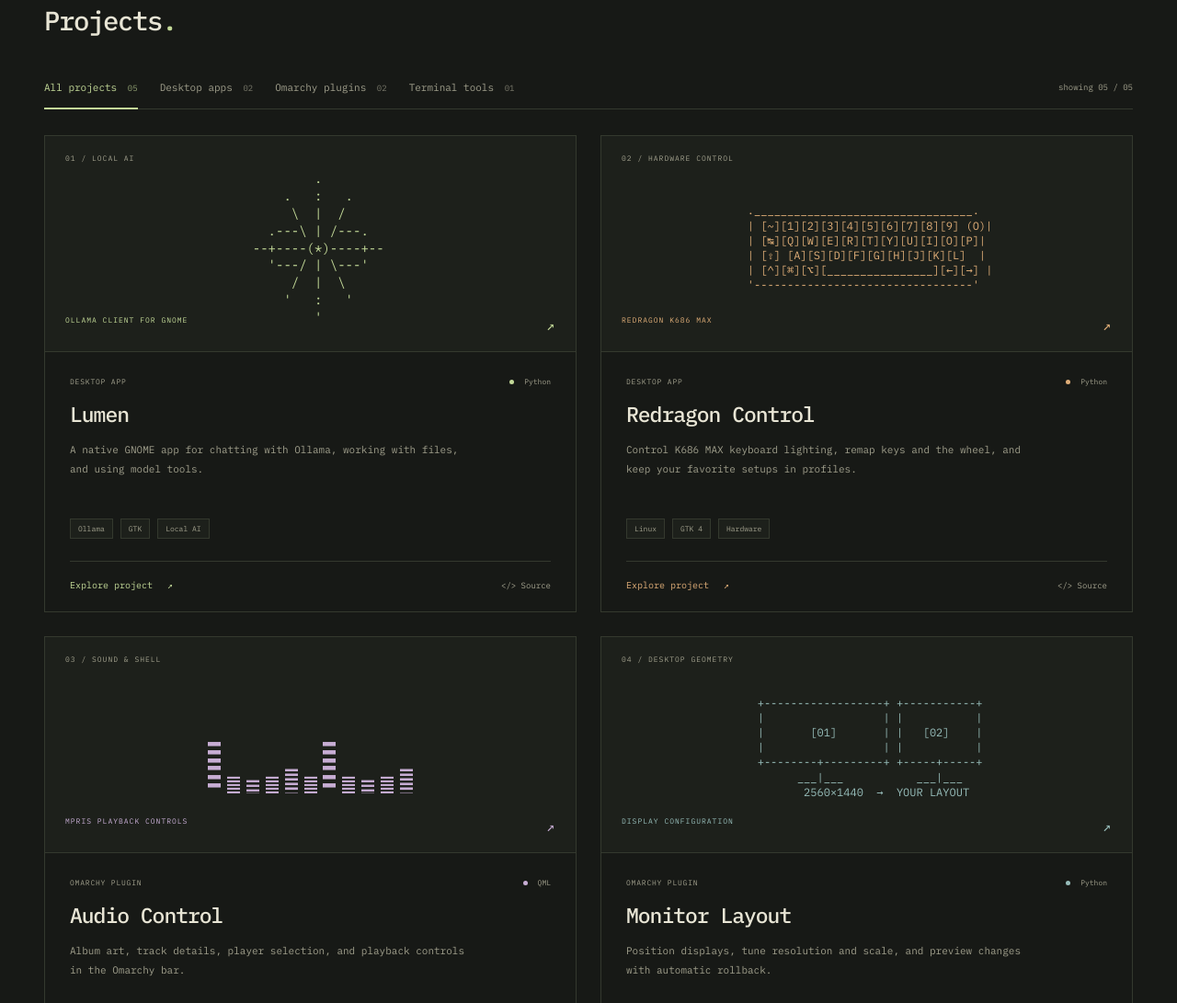
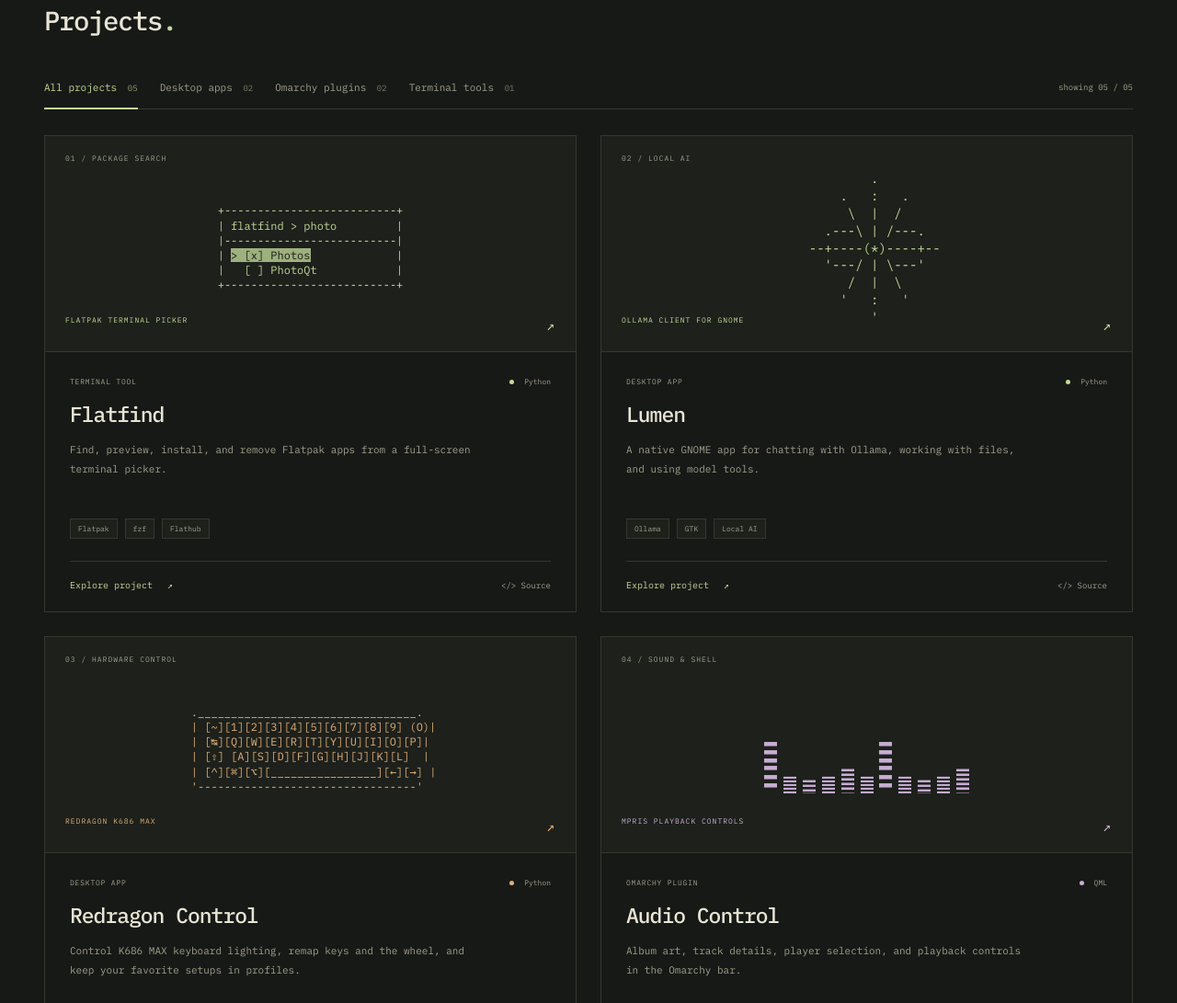
Before and after one commit to wfoyt/website, a plain HTML site: page dist/index.html in a window 1280 px wide. Shown: the part 965-2056 px from the top of the page at 92% size. Drawn offline with Linux system fonts and the light colour scheme.

Commit message:
Move Flatfind to the first project card

```diff
--- a/dist/index.html
+++ b/dist/index.html
@@ -32,32 +32,9 @@
     </section>
     <section class="projects wrap section" id="projects" aria-labelledby="projects-title"><div class="section-heading"><h2 id="projects-title">Projects<span class="accent">.</span></h2></div><div class="project-toolbar"><div class="filters" role="group" aria-label="Filter projects"><button class="filter active" data-filter="all" aria-pressed="true">All projects <span>05</span></button><button class="filter" data-filter="desktop" aria-pressed="false">Desktop apps <span>02</span></button><button class="filter" data-filter="omarchy" aria-pressed="false">Omarchy plugins <span>02</span></button><button class="filter" data-filter="terminal" aria-pressed="false">Terminal tools <span>01</span></button></div><span class="result-count" id="result-count" aria-live="polite">showing 05 / 05</span></div>
       <div class="project-grid" id="project-grid">
-        <article class="project-card" data-category="desktop" style="--card-accent:var(--green)"><div class="project-visual lumen"><div class="visual-caption">01 / LOCAL AI</div><pre class="lumen-art" aria-hidden="true">          .
-      .   :   .
-       \  |  /
-    .---\ | /---.
-  --+----(*)----+--
-    '---/ | \---'
-       /  |  \
-      '   :   '
-          '</pre><div class="visual-bottom"><span>OLLAMA CLIENT FOR GNOME</span><span>↗</span></div></div><div class="project-content"><div class="card-meta"><span>DESKTOP APP</span><span><i class="language-dot"></i> Python</span></div><h3>Lumen</h3><p>A native GNOME app for chatting with Ollama, working with files, and using model tools.</p><div class="tags"><span>Ollama</span><span>GTK</span><span>Local AI</span></div><div class="card-actions"><button class="details-link" data-project="lumen">Explore project <span>↗</span></button><a href="https://github.com/wfoyt/Lumen" target="_blank" rel="noopener noreferrer" aria-label="Lumen source on GitHub">&lt;/&gt; Source</a></div></div></article>
-        <article class="project-card" data-category="desktop" style="--card-accent:var(--orange)"><div class="project-visual keyboard"><div class="visual-caption">02 / HARDWARE CONTROL</div><pre aria-hidden="true"> ._________________________________.
- | [~][1][2][3][4][5][6][7][8][9] (O)|
- | [↹][Q][W][E][R][T][Y][U][I][O][P]|
- | [⇧] [A][S][D][F][G][H][J][K][L]  |
- | [^][⌘][⌥][________________][←][→] |
- '---------------------------------'</pre><div class="visual-bottom"><span>REDRAGON K686 MAX</span><span>↗</span></div></div><div class="project-content"><div class="card-meta"><span>DESKTOP APP</span><span><i class="language-dot"></i> Python</span></div><h3>Redragon Control</h3><p>Control K686 MAX keyboard lighting, remap keys and the wheel, and keep your favorite setups in profiles.</p><div class="tags"><span>Linux</span><span>GTK 4</span><span>Hardware</span></div><div class="card-actions"><button class="details-link" data-project="redragon">Explore project <span>↗</span></button><a href="https://github.com/wfoyt/Redragon-Control" target="_blank" rel="noopener noreferrer" aria-label="Redragon Control source on GitHub">&lt;/&gt; Source</a></div></div></article>
-        <article class="project-card" data-category="omarchy" style="--card-accent:var(--purple)"><div class="project-visual audio"><div class="visual-caption">03 / SOUND & SHELL</div><div class="equalizer" aria-hidden="true"><span>▂<br>▂<br>▂<br>▂<br>▂<br>▂</span><span>▂<br>▂<br>▂<br>▂<br>▂<br>▂</span><span>▂<br>▂<br>▂<br>▂<br>▂<br>▂</span><span>▂<br>▂<br>▂<br>▂<br>▂<br>▂</span><span>▂<br>▂<br>▂<br>▂<br>▂<br>▂</span><span>▂<br>▂<br>▂<br>▂<br>▂<br>▂</span><span>▂<br>▂<br>▂<br>▂<br>▂<br>▂</span><span>▂<br>▂<br>▂<br>▂<br>▂<br>▂</span><span>▂<br>▂<br>▂<br>▂<br>▂<br>▂</span><span>▂<br>▂<br>▂<br>▂<br>▂<br>▂</span><span>▂<br>▂<br>▂<br>▂<br>▂<br>▂</span></div><div class="visual-bottom"><span>MPRIS PLAYBACK CONTROLS</span><span>↗</span></div></div><div class="project-content"><div class="card-meta"><span>OMARCHY PLUGIN</span><span><i class="language-dot"></i> QML</span></div><h3>Audio Control</h3><p>Album art, track details, player selection, and playback controls in the Omarchy bar.</p><div class="tags"><span>Quickshell</span><span>MPRIS</span><span>Music</span></div><div class="card-actions"><button class="details-link" data-project="audio">Explore project <span>↗</span></button><a href="https://github.com/wfoyt/Omarchy-Audio-Control" target="_blank" rel="noopener noreferrer" aria-label="Omarchy Audio Control source on GitHub">&lt;/&gt; Source</a></div></div></article>
-        <article class="project-card" data-category="omarchy" style="--card-accent:var(--blue)"><div class="project-visual monitors"><div class="visual-caption">04 / DESKTOP GEOMETRY</div><pre aria-hidden="true"> +------------------+ +-----------+
- |                  | |           |
- |       [01]       | |   [02]    |
- |                  | |           |
- +--------+---------+ +-----+-----+
-       ___|___           ___|___
-        2560×1440  →  YOUR LAYOUT</pre><div class="visual-bottom"><span>DISPLAY CONFIGURATION</span><span>↗</span></div></div><div class="project-content"><div class="card-meta"><span>OMARCHY PLUGIN</span><span><i class="language-dot"></i> Python</span></div><h3>Monitor Layout</h3><p>Position displays, tune resolution and scale, and preview changes with automatic rollback.</p><div class="tags"><span>Hyprland</span><span>Quickshell</span><span>Displays</span></div><div class="card-actions"><button class="details-link" data-project="monitor">Explore project <span>↗</span></button><a href="https://github.com/wfoyt/omarchy-monitor-manager" target="_blank" rel="noopener noreferrer" aria-label="Monitor Layout source on GitHub">&lt;/&gt; Source</a></div></div></article>
         <article class="project-card" data-category="terminal" style="--card-accent:var(--green)">
           <div class="project-visual flatfind">
-            <div class="visual-caption">05 / PACKAGE SEARCH</div>
+            <div class="visual-caption">01 / PACKAGE SEARCH</div>
             <pre aria-hidden="true">+--------------------------+
 | flatfind &gt; photo         |
 |--------------------------|
@@ -74,6 +51,29 @@
             <div class="card-actions"><button class="details-link" data-project="flatfind">Explore project <span>↗</span></button><a href="https://github.com/wfoyt/flatfind" target="_blank" rel="noopener noreferrer" aria-label="Flatfind source on GitHub">&lt;/&gt; Source</a></div>
           </div>
         </article>
+        <article class="project-card" data-category="desktop" style="--card-accent:var(--green)"><div class="project-visual lumen"><div class="visual-caption">02 / LOCAL AI</div><pre class="lumen-art" aria-hidden="true">          .
+      .   :   .
+       \  |  /
+    .---\ | /---.
+  --+----(*)----+--
+    '---/ | \---'
+       /  |  \
+      '   :   '
+          '</pre><div class="visual-bottom"><span>OLLAMA CLIENT FOR GNOME</span><span>↗</span></div></div><div class="project-content"><div class="card-meta"><span>DESKTOP APP</span><span><i class="language-dot"></i> Python</span></div><h3>Lumen</h3><p>A native GNOME app for chatting with Ollama, working with files, and using model tools.</p><div class="tags"><span>Ollama</span><span>GTK</span><span>Local AI</span></div><div class="card-actions"><button class="details-link" data-project="lumen">Explore project <span>↗</span></button><a href="https://github.com/wfoyt/Lumen" target="_blank" rel="noopener noreferrer" aria-label="Lumen source on GitHub">&lt;/&gt; Source</a></div></div></article>
+        <article class="project-card" data-category="desktop" style="--card-accent:var(--orange)"><div class="project-visual keyboard"><div class="visual-caption">03 / HARDWARE CONTROL</div><pre aria-hidden="true"> ._________________________________.
+ | [~][1][2][3][4][5][6][7][8][9] (O)|
+ | [↹][Q][W][E][R][T][Y][U][I][O][P]|
+ | [⇧] [A][S][D][F][G][H][J][K][L]  |
+ | [^][⌘][⌥][________________][←][→] |
+ '---------------------------------'</pre><div class="visual-bottom"><span>REDRAGON K686 MAX</span><span>↗</span></div></div><div class="project-content"><div class="card-meta"><span>DESKTOP APP</span><span><i class="language-dot"></i> Python</span></div><h3>Redragon Control</h3><p>Control K686 MAX keyboard lighting, remap keys and the wheel, and keep your favorite setups in profiles.</p><div class="tags"><span>Linux</span><span>GTK 4</span><span>Hardware</span></div><div class="card-actions"><button class="details-link" data-project="redragon">Explore project <span>↗</span></button><a href="https://github.com/wfoyt/Redragon-Control" target="_blank" rel="noopener noreferrer" aria-label="Redragon Control source on GitHub">&lt;/&gt; Source</a></div></div></article>
+        <article class="project-card" data-category="omarchy" style="--card-accent:var(--purple)"><div class="project-visual audio"><div class="visual-caption">04 / SOUND & SHELL</div><div class="equalizer" aria-hidden="true"><span>▂<br>▂<br>▂<br>▂<br>▂<br>▂</span><span>▂<br>▂<br>▂<br>▂<br>▂<br>▂</span><span>▂<br>▂<br>▂<br>▂<br>▂<br>▂</span><span>▂<br>▂<br>▂<br>▂<br>▂<br>▂</span><span>▂<br>▂<br>▂<br>▂<br>▂<br>▂</span><span>▂<br>▂<br>▂<br>▂<br>▂<br>▂</span><span>▂<br>▂<br>▂<br>▂<br>▂<br>▂</span><span>▂<br>▂<br>▂<br>▂<br>▂<br>▂</span><span>▂<br>▂<br>▂<br>▂<br>▂<br>▂</span><span>▂<br>▂<br>▂<br>▂<br>▂<br>▂</span><span>▂<br>▂<br>▂<br>▂<br>▂<br>▂</span></div><div class="visual-bottom"><span>MPRIS PLAYBACK CONTROLS</span><span>↗</span></div></div><div class="project-content"><div class="card-meta"><span>OMARCHY PLUGIN</span><span><i class="language-dot"></i> QML</span></div><h3>Audio Control</h3><p>Album art, track details, player selection, and playback controls in the Omarchy bar.</p><div class="tags"><span>Quickshell</span><span>MPRIS</span><span>Music</span></div><div class="card-actions"><button class="details-link" data-project="audio">Explore project <span>↗</span></button><a href="https://github.com/wfoyt/Omarchy-Audio-Control" target="_blank" rel="noopener noreferrer" aria-label="Omarchy Audio Control source on GitHub">&lt;/&gt; Source</a></div></div></article>
+        <article class="project-card" data-category="omarchy" style="--card-accent:var(--blue)"><div class="project-visual monitors"><div class="visual-caption">05 / DESKTOP GEOMETRY</div><pre aria-hidden="true"> +------------------+ +-----------+
+ |                  | |           |
+ |       [01]       | |   [02]    |
+ |                  | |           |
+ +--------+---------+ +-----+-----+
+       ___|___           ___|___
+        2560×1440  →  YOUR LAYOUT</pre><div class="visual-bottom"><span>DISPLAY CONFIGURATION</span><span>↗</span></div></div><div class="project-content"><div class="card-meta"><span>OMARCHY PLUGIN</span><span><i class="language-dot"></i> Python</span></div><h3>Monitor Layout</h3><p>Position displays, tune resolution and scale, and preview changes with automatic rollback.</p><div class="tags"><span>Hyprland</span><span>Quickshell</span><span>Displays</span></div><div class="card-actions"><button class="details-link" data-project="monitor">Explore project <span>↗</span></button><a href="https://github.com/wfoyt/omarchy-monitor-manager" target="_blank" rel="noopener noreferrer" aria-label="Monitor Layout source on GitHub">&lt;/&gt; Source</a></div></div></article>
       </div><div class="directory-footer"><span><span class="accent">✓</span> Public repositories from <a href="https://github.com/wfoyt?tab=repositories" target="_blank" rel="noopener noreferrer">@wfoyt ↗</a></span><span>Indexed November 24, 2026</span></div>
     </section>
     <section class="about wrap section" id="about" aria-labelledby="about-title"><div class="about-art"><div class="terminal-title"><span aria-hidden="true">● ● ●</span><span>wfoyt@foyt: ~</span></div><div class="about-terminal"><span class="accent">❯</span> whoami<br>wfoyt<br><br><span class="accent">❯</span> ls ~/projects<br>desktop/ &nbsp; omarchy/ &nbsp; terminal/</div></div><div class="about-copy"><h2 id="about-title">About <span>Foyt.net</span></h2><p>Foyt.net is the project directory of wfoyt. The collection includes a native Ollama client, keyboard configuration software, Omarchy shell plugins, and a Flatpak terminal picker.</p><p>Each project links to its public GitHub repository, where you can find source code, installation instructions, and issue tracking.</p><a class="text-link" href="https://github.com/wfoyt" target="_blank" rel="noopener noreferrer">View GitHub profile ↗</a></div></section>
```
